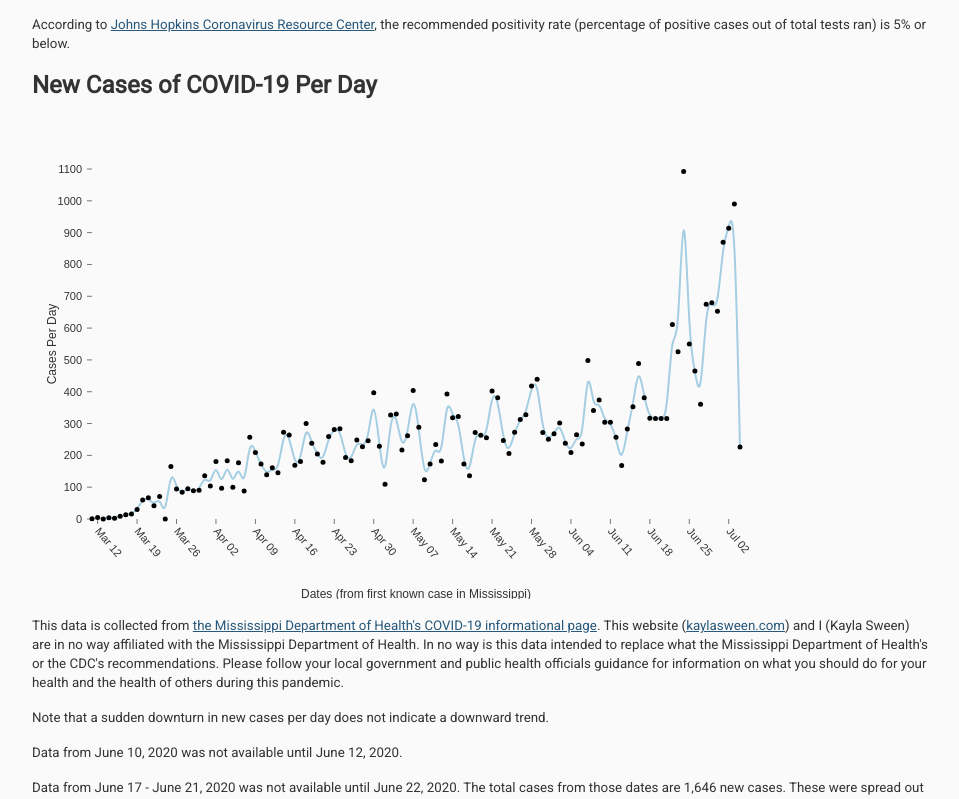
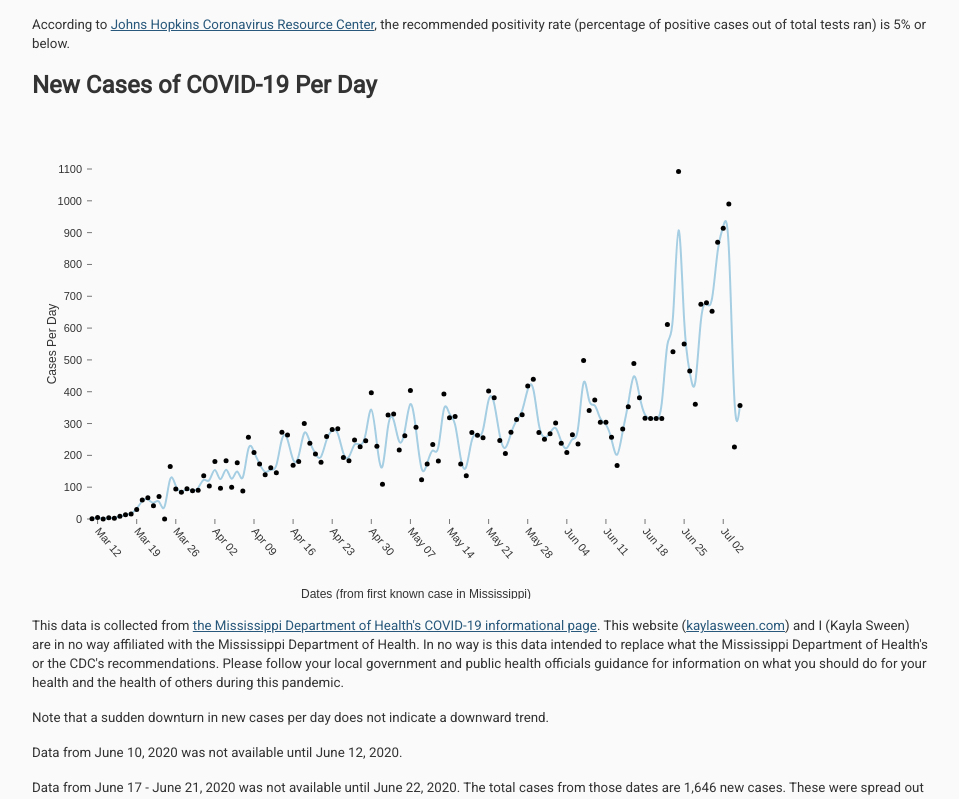
Before and after one commit to kaylasween/KaylaSweenWebsite, a Gatsby site: page /COVID-19 in a window 1280 px wide. Shown: the part 1539-2338 px from the top of the page, without its empty margins (160-1119 px from the left). Built offline with nearby package versions, Linux system fonts and the light colour scheme; Gatsby itself is replaced by a stand-in of ours.

Commit message:
forgot to change the date. oops

```diff
--- a/src/constants/covidData.js
+++ b/src/constants/covidData.js
@@ -812,7 +812,7 @@ const dataset = [
     newDeaths: 5
   },
   {
-    date: '2020-07-04',
+    date: '2020-07-05',
     totalCases: 31257,
     newCases: 357,
     testsRun: 314459,
```
